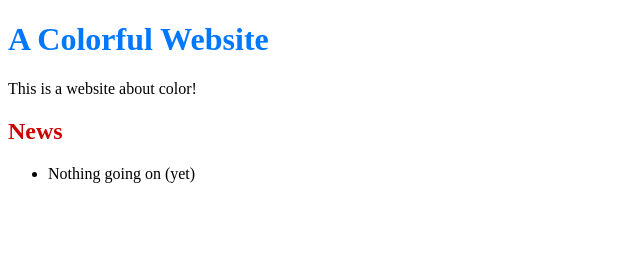
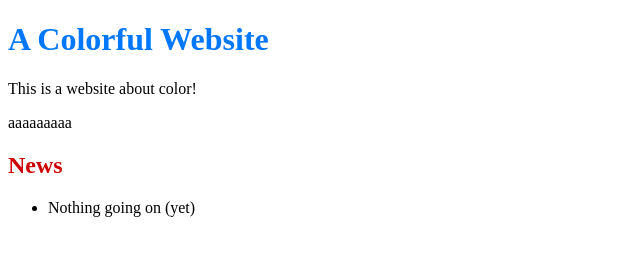
Before and after one commit to hungnt00838/demoGit, a plain HTML site: page index.html in a window 1280 px wide. Shown: the whole page, without its empty margins (0-640 px from the left). Drawn offline with Linux system fonts and the light colour scheme.

Commit message:
three commit

```diff
--- a/index.html
+++ b/index.html
@@ -7,6 +7,7 @@
 <body>
   <h1 style="color: #07F">A Colorful Website</h1>
   <p>This is a website about color!</p>
+  <p>aaaaaaaaa</p>
 
   <h2 style="color: #C00">News</h2>
   <ul>
```
Also changed, not shown: orange.html (+3 -0 lines).
